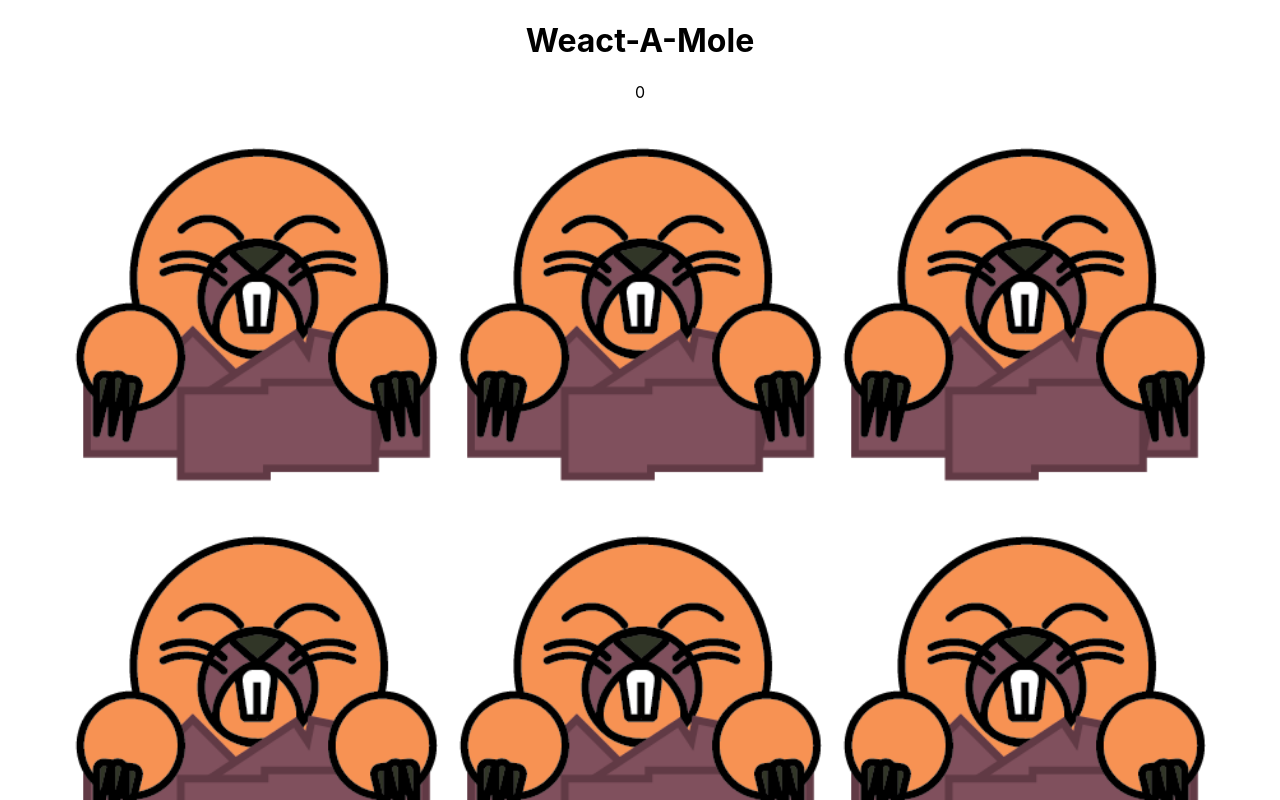
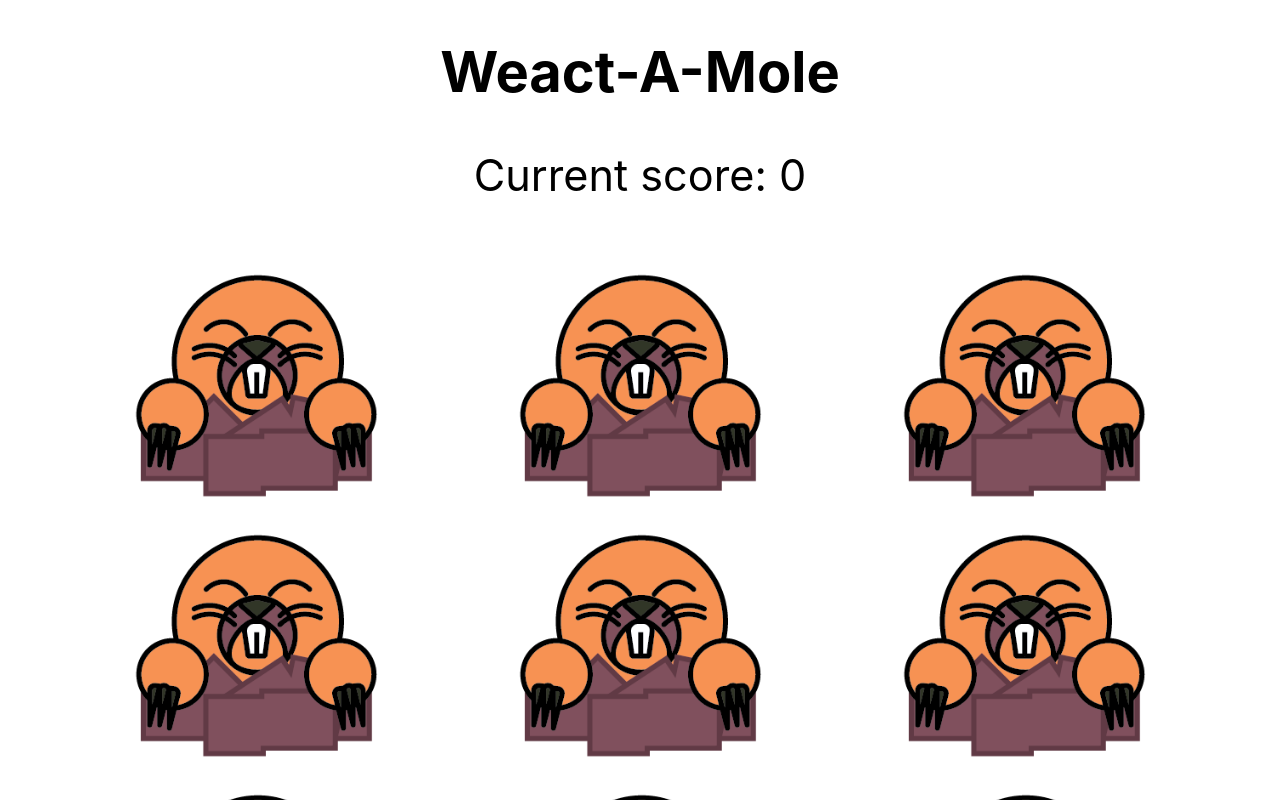
Before and after one commit to techdarrough/react_a_mole, a React (Create React App) app: page / in a window 1280 px wide. Shown: the top 800 px of the page. Built offline with nearby package versions, Linux system fonts and the light colour scheme.

Commit message:
few Styling changes

```diff
--- a/src/App.js
+++ b/src/App.js
@@ -19,8 +19,8 @@ export default function App() {
   }
 return (
   <div style={{'textAlign':'center'}}>
-    <h1>Weact-A-Mole</h1>
-    { score }
+    <h1 style={{'fontSize':'3.5em'}}>Weact-A-Mole</h1>
+     <p style={{'fontSize': '2.7em'}}> Current score: { score }</p>
     { createHill()}
   </div>
 );
--- a/src/components/Mole.js
+++ b/src/components/Mole.js
@@ -11,7 +11,7 @@ const Mole = (props) => {
    })
    return(
        <div>
-           <img style={{'width': '30vw'} }src={mole} onClick={props.handleClick}/>
+           <img style={{'width': '20vw'} }src={mole} onClick={props.handleClick}/>
        </div>
    )
 }
--- a/src/components/Molehole.js
+++ b/src/components/Molehole.js
@@ -8,7 +8,7 @@ import EmptySlot from "./Empty";
 const MoleHole = (props) => {
     let [theMole, setTheMole] = useState(false)
     const handleClick= (e) => {
-        props.setScore(props.score +1)
+        props.setScore(props.score + 1)
         setTheMole(false)
     }
     let displayMole = theMole ? <Mole setScore={props.setScore} toggle={setTheMole} handleClick={handleClick} /> : <EmptySlot toggle={setTheMole}/>;
```
